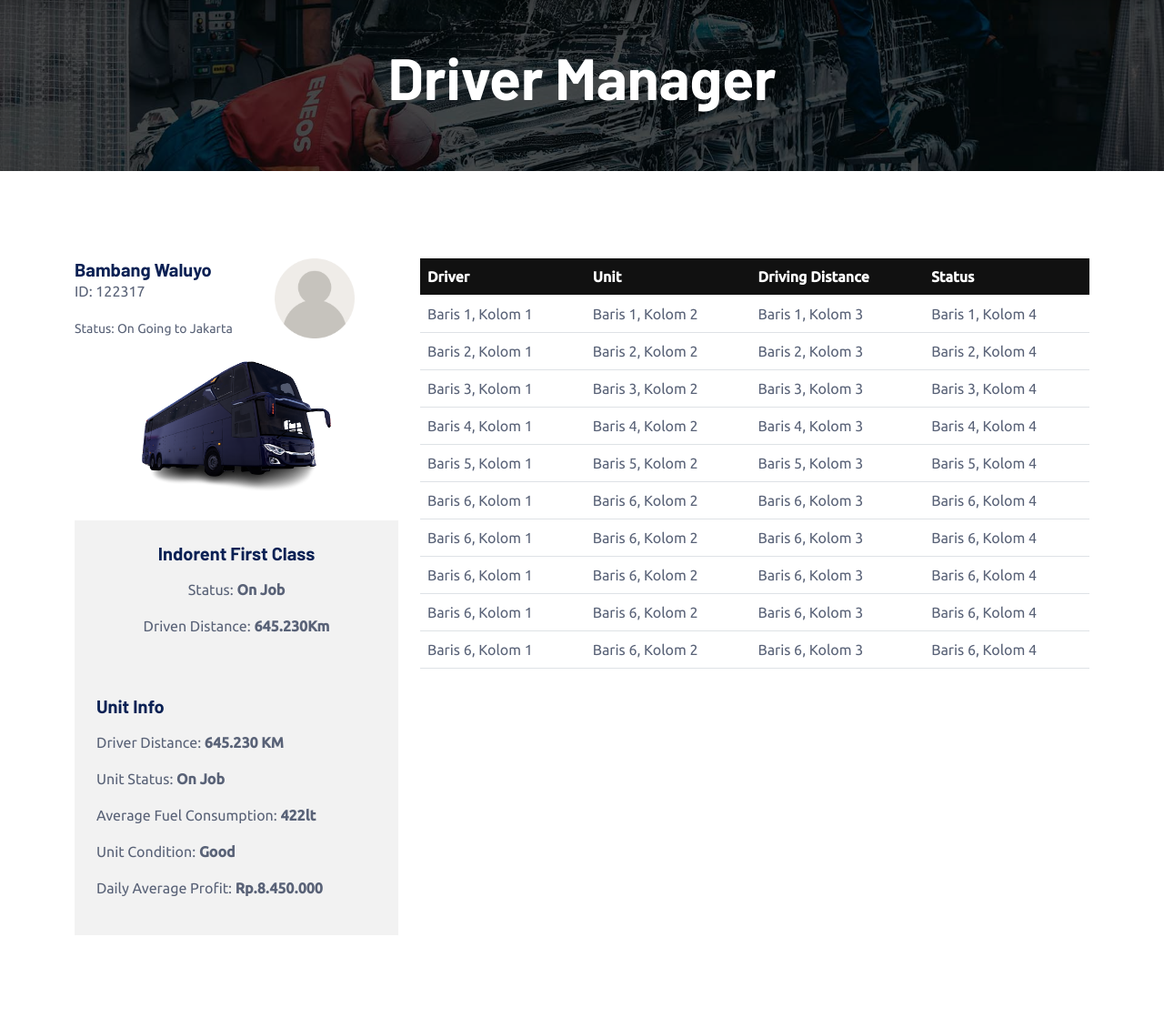
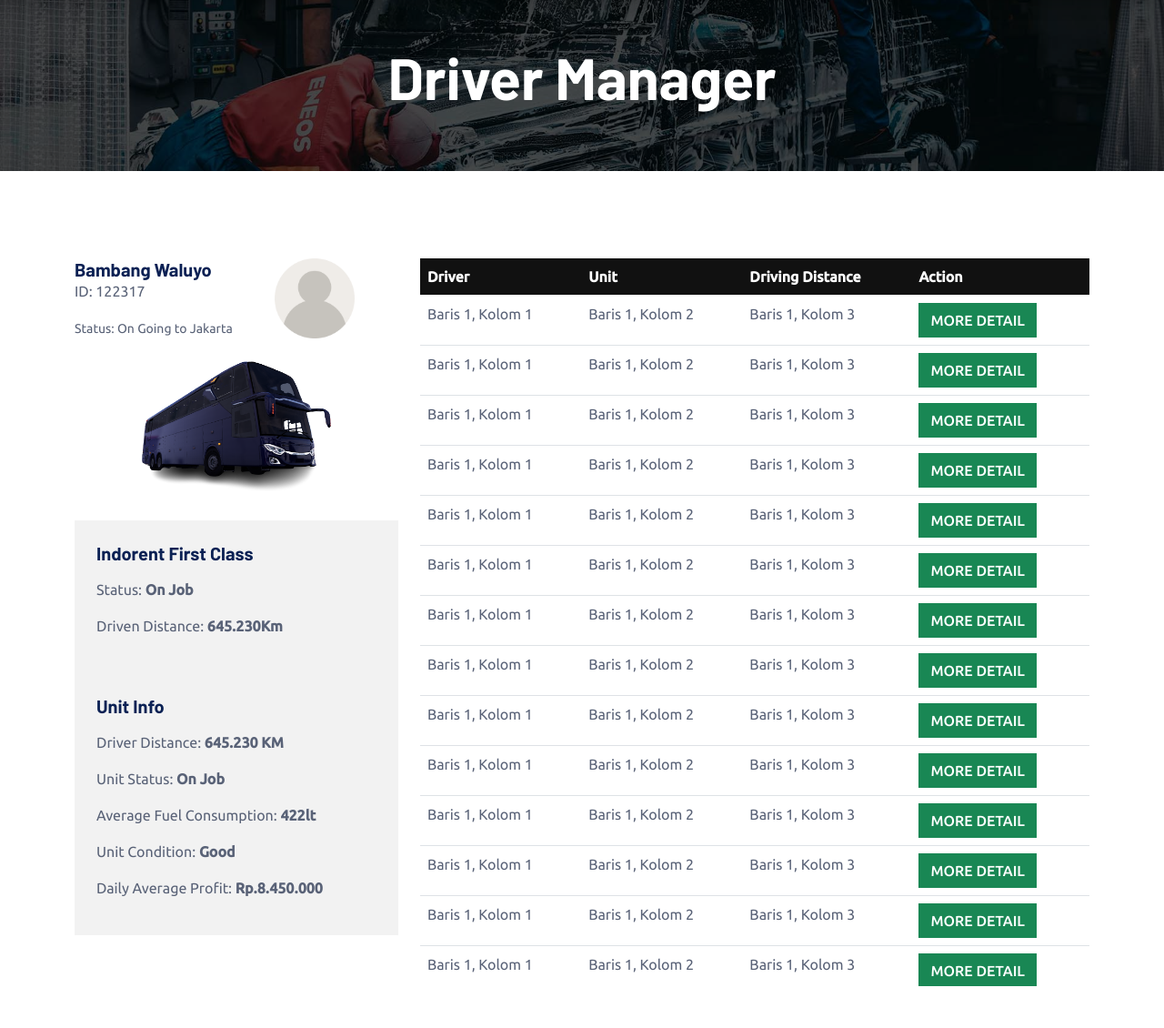
Before and after one commit to luhihsan/TransTrack, a PHP site: page /team.html in a window 1280 px wide. Shown: the part 76-1206 px from the top of the page at 91% size. Run offline with PHP 8.4, Linux system fonts and the light colour scheme; some libraries are stand-ins or nearby versions.

Commit message:
team.html

```diff
--- a/sambernyawa/css/style.css
+++ b/sambernyawa/css/style.css
@@ -396,3 +396,9 @@
 .chart {
   width: 40%;
 }
+
+
+.table-container {
+  height: 800px;
+  overflow: auto;
+}
--- a/sambernyawa/team.html
+++ b/sambernyawa/team.html
@@ -100,7 +100,7 @@
               <div class="position-relative overflow-hidden">
                 <img class="img-fluid" src="bus1.png" />
               </div>
-              <div class="bg-light text-center p-4">
+              <div class="bg-light p-4">
                 <h5 class="fw-bold mb-0">Indorent First Class</h5>
                 <p></p>
                 <p>Status: <b>On Job</b></p>
@@ -119,13 +119,14 @@
           </div>
           <div class="col-sm-8">
             <div class="wow fadeInUp" data-wow-delay="0.3s">
+              <div class="table-container">
                 <table class="table">
                   <thead class="table-dark">
                     <tr>
                       <th>Driver</th>
                       <th>Unit</th>
                       <th>Driving Distance</th>
-                    <th>Status</th>
+                      <th>Action</th>
                     </tr>
                   </thead>
                   <tbody>
@@ -133,64 +134,248 @@
                       <td>Baris 1, Kolom 1</td>
                       <td>Baris 1, Kolom 2</td>
                       <td>Baris 1, Kolom 3</td>
-                    <td>Baris 1, Kolom 4</td>
+                      <td><button type="button" class="btn btn-success">More Detail</button></td>
                     </tr>
                     <tr>
-                    <td>Baris 2, Kolom 1</td>
-                    <td>Baris 2, Kolom 2</td>
-                    <td>Baris 2, Kolom 3</td>
-                    <td>Baris 2, Kolom 4</td>
+                      <td>Baris 1, Kolom 1</td>
+                      <td>Baris 1, Kolom 2</td>
+                      <td>Baris 1, Kolom 3</td>
+                      <td><button type="button" class="btn btn-success">More Detail</button></td>
                     </tr>
                     <tr>
-                    <td>Baris 3, Kolom 1</td>
-                    <td>Baris 3, Kolom 2</td>
-                    <td>Baris 3, Kolom 3</td>
-                    <td>Baris 3, Kolom 4</td>
+                      <td>Baris 1, Kolom 1</td>
+                      <td>Baris 1, Kolom 2</td>
+                      <td>Baris 1, Kolom 3</td>
+                      <td><button type="button" class="btn btn-success">More Detail</button></td>
                     </tr>
                     <tr>
-                    <td>Baris 4, Kolom 1</td>
-                    <td>Baris 4, Kolom 2</td>
-                    <td>Baris 4, Kolom 3</td>
-                    <td>Baris 4, Kolom 4</td>
+                      <td>Baris 1, Kolom 1</td>
+                      <td>Baris 1, Kolom 2</td>
+                      <td>Baris 1, Kolom 3</td>
+                      <td><button type="button" class="btn btn-success">More Detail</button></td>
                     </tr>
                     <tr>
-                    <td>Baris 5, Kolom 1</td>
-                    <td>Baris 5, Kolom 2</td>
-                    <td>Baris 5, Kolom 3</td>
-                    <td>Baris 5, Kolom 4</td>
+                      <td>Baris 1, Kolom 1</td>
+                      <td>Baris 1, Kolom 2</td>
+                      <td>Baris 1, Kolom 3</td>
+                      <td><button type="button" class="btn btn-success">More Detail</button></td>
                     </tr>
                     <tr>
-                    <td>Baris 6, Kolom 1</td>
-                    <td>Baris 6, Kolom 2</td>
-                    <td>Baris 6, Kolom 3</td>
-                    <td>Baris 6, Kolom 4</td>
+                      <td>Baris 1, Kolom 1</td>
+                      <td>Baris 1, Kolom 2</td>
+                      <td>Baris 1, Kolom 3</td>
+                      <td><button type="button" class="btn btn-success">More Detail</button></td>
                     </tr>
                     <tr>
-                    <td>Baris 6, Kolom 1</td>
-                    <td>Baris 6, Kolom 2</td>
-                    <td>Baris 6, Kolom 3</td>
-                    <td>Baris 6, Kolom 4</td>
+                      <td>Baris 1, Kolom 1</td>
+                      <td>Baris 1, Kolom 2</td>
+                      <td>Baris 1, Kolom 3</td>
+                      <td><button type="button" class="btn btn-success">More Detail</button></td>
                     </tr>
                     <tr>
-                    <td>Baris 6, Kolom 1</td>
-                    <td>Baris 6, Kolom 2</td>
-                    <td>Baris 6, Kolom 3</td>
-                    <td>Baris 6, Kolom 4</td>
+                      <td>Baris 1, Kolom 1</td>
+                      <td>Baris 1, Kolom 2</td>
+                      <td>Baris 1, Kolom 3</td>
+                      <td><button type="button" class="btn btn-success">More Detail</button></td>
                     </tr>
                     <tr>
-                    <td>Baris 6, Kolom 1</td>
-                    <td>Baris 6, Kolom 2</td>
-                    <td>Baris 6, Kolom 3</td>
-                    <td>Baris 6, Kolom 4</td>
+                      <td>Baris 1, Kolom 1</td>
+                      <td>Baris 1, Kolom 2</td>
+                      <td>Baris 1, Kolom 3</td>
+                      <td><button type="button" class="btn btn-success">More Detail</button></td>
                     </tr>
                     <tr>
-                    <td>Baris 6, Kolom 1</td>
-                    <td>Baris 6, Kolom 2</td>
-                    <td>Baris 6, Kolom 3</td>
-                    <td>Baris 6, Kolom 4</td>
+                      <td>Baris 1, Kolom 1</td>
+                      <td>Baris 1, Kolom 2</td>
+                      <td>Baris 1, Kolom 3</td>
+                      <td><button type="button" class="btn btn-success">More Detail</button></td>
                     </tr>
+                    <tr>
+                      <td>Baris 1, Kolom 1</td>
+                      <td>Baris 1, Kolom 2</td>
+                      <td>Baris 1, Kolom 3</td>
+                      <td><button type="button" class="btn btn-success">More Detail</button></td>
+                    </tr>
+                    <tr>
+                      <td>Baris 1, Kolom 1</td>
+                      <td>Baris 1, Kolom 2</td>
+                      <td>Baris 1, Kolom 3</td>
+                      <td><button type="button" class="btn btn-success">More Detail</button></td>
+                    </tr>
+                    <tr>
+                      <td>Baris 1, Kolom 1</td>
+                      <td>Baris 1, Kolom 2</td>
+                      <td>Baris 1, Kolom 3</td>
+                      <td><button type="button" class="btn btn-success">More Detail</button></td>
+                    </tr>
+                    <tr>
+                      <td>Baris 1, Kolom 1</td>
+                      <td>Baris 1, Kolom 2</td>
+                      <td>Baris 1, Kolom 3</td>
+                      <td><button type="button" class="btn btn-success">More Detail</button></td>
+                    </tr>
+                    <tr>
+                      <td>Baris 1, Kolom 1</td>
+                      <td>Baris 1, Kolom 2</td>
+                      <td>Baris 1, Kolom 3</td>
+                      <td><button type="button" class="btn btn-success">More Detail</button></td>
+                    </tr>
+                    <tr>
+                      <td>Baris 1, Kolom 1</td>
+                      <td>Baris 1, Kolom 2</td>
+                      <td>Baris 1, Kolom 3</td>
+                      <td><button type="button" class="btn btn-success">More Detail</button></td>
+                    </tr>
+                    <tr>
+                      <td>Baris 1, Kolom 1</td>
+                      <td>Baris 1, Kolom 2</td>
+                      <td>Baris 1, Kolom 3</td>
+                      <td><button type="button" class="btn btn-success">More Detail</button></td>
+                    </tr>
+                    <tr>
+                      <td>Baris 1, Kolom 1</td>
+                      <td>Baris 1, Kolom 2</td>
+                      <td>Baris 1, Kolom 3</td>
+                      <td><button type="button" class="btn btn-success">More Detail</button></td>
+                    </tr>
+                    <tr>
+                      <td>Baris 1, Kolom 1</td>
+                      <td>Baris 1, Kolom 2</td>
+                      <td>Baris 1, Kolom 3</td>
+                      <td><button type="button" class="btn btn-success">More Detail</button></td>
+                    </tr>
+                    <tr>
+                      <td>Baris 1, Kolom 1</td>
+                      <td>Baris 1, Kolom 2</td>
+                      <td>Baris 1, Kolom 3</td>
+                      <td><button type="button" class="btn btn-success">More Detail</button></td>
+                    </tr>
+                    <tr>
+                      <td>Baris 1, Kolom 1</td>
+                      <td>Baris 1, Kolom 2</td>
+                      <td>Baris 1, Kolom 3</td>
+                      <td><button type="button" class="btn btn-success">More Detail</button></td>
+                    </tr>
+                    <tr>
+                      <td>Baris 1, Kolom 1</td>
+                      <td>Baris 1, Kolom 2</td>
+                      <td>Baris 1, Kolom 3</td>
+                      <td><button type="button" class="btn btn-success">More Detail</button></td>
+                    </tr>
+                    <tr>
+                      <td>Baris 1, Kolom 1</td>
+                      <td>Baris 1, Kolom 2</td>
+                      <td>Baris 1, Kolom 3</td>
+                      <td><button type="button" class="btn btn-success">More Detail</button></td>
+                    </tr>
+                    <tr>
+                      <td>Baris 1, Kolom 1</td>
+                      <td>Baris 1, Kolom 2</td>
+                      <td>Baris 1, Kolom 3</td>
+                      <td><button type="button" class="btn btn-success">More Detail</button></td>
+                    </tr>
+                    <tr>
+                      <td>Baris 1, Kolom 1</td>
+                      <td>Baris 1, Kolom 2</td>
+                      <td>Baris 1, Kolom 3</td>
+                      <td><button type="button" class="btn btn-success">More Detail</button></td>
+                    </tr>
+                    <tr>
+                      <td>Baris 1, Kolom 1</td>
+                      <td>Baris 1, Kolom 2</td>
+                      <td>Baris 1, Kolom 3</td>
+                      <td><button type="button" class="btn btn-success">More Detail</button></td>
+                    </tr>
+                    <tr>
+                      <td>Baris 1, Kolom 1</td>
+                      <td>Baris 1, Kolom 2</td>
+                      <td>Baris 1, Kolom 3</td>
+                      <td><button type="button" class="btn btn-success">More Detail</button></td>
+                    </tr>
+                    <tr>
+                      <td>Baris 1, Kolom 1</td>
+                      <td>Baris 1, Kolom 2</td>
+                      <td>Baris 1, Kolom 3</td>
+                      <td><button type="button" class="btn btn-success">More Detail</button></td>
+                    </tr>
+                    <tr>
+                      <td>Baris 1, Kolom 1</td>
+                      <td>Baris 1, Kolom 2</td>
+                      <td>Baris 1, Kolom 3</td>
+                      <td><button type="button" class="btn btn-success">More Detail</button></td>
+                    </tr>
+                    <tr>
+                      <td>Baris 1, Kolom 1</td>
+                      <td>Baris 1, Kolom 2</td>
+                      <td>Baris 1, Kolom 3</td>
+                      <td><button type="button" class="btn btn-success">More Detail</button></td>
+                    </tr>
+                    <tr>
+                      <td>Baris 1, Kolom 1</td>
+                      <td>Baris 1, Kolom 2</td>
+                      <td>Baris 1, Kolom 3</td>
+                      <td><button type="button" class="btn btn-success">More Detail</button></td>
+                    </tr>
+                    <tr>
+                      <td>Baris 1, Kolom 1</td>
+                      <td>Baris 1, Kolom 2</td>
+                      <td>Baris 1, Kolom 3</td>
+                      <td><button type="button" class="btn btn-success">More Detail</button></td>
+                    </tr>
+                    <tr>
+                      <td>Baris 1, Kolom 1</td>
+                      <td>Baris 1, Kolom 2</td>
+                      <td>Baris 1, Kolom 3</td>
+                      <td><button type="button" class="btn btn-success">More Detail</button></td>
+                    </tr>
+                    <tr>
+                      <td>Baris 1, Kolom 1</td>
+                      <td>Baris 1, Kolom 2</td>
+                      <td>Baris 1, Kolom 3</td>
+                      <td><button type="button" class="btn btn-success">More Detail</button></td>
+                    </tr>
+                    <tr>
+                      <td>Baris 1, Kolom 1</td>
+                      <td>Baris 1, Kolom 2</td>
+                      <td>Baris 1, Kolom 3</td>
+                      <td><button type="button" class="btn btn-success">More Detail</button></td>
+                    </tr>
+                    <tr>
+                      <td>Baris 1, Kolom 1</td>
+                      <td>Baris 1, Kolom 2</td>
+                      <td>Baris 1, Kolom 3</td>
+                      <td><button type="button" class="btn btn-success">More Detail</button></td>
+                    </tr>
+                    <tr>
+                      <td>Baris 1, Kolom 1</td>
+                      <td>Baris 1, Kolom 2</td>
+                      <td>Baris 1, Kolom 3</td>
+                      <td><button type="button" class="btn btn-success">More Detail</button></td>
+                    </tr>
+                    <tr>
+                      <td>Baris 1, Kolom 1</td>
+                      <td>Baris 1, Kolom 2</td>
+                      <td>Baris 1, Kolom 3</td>
+                      <td><button type="button" class="btn btn-success">More Detail</button></td>
+                    </tr>
+                    <tr>
+                      <td>Baris 1, Kolom 1</td>
+                      <td>Baris 1, Kolom 2</td>
+                      <td>Baris 1, Kolom 3</td>
+                      <td><button type="button" class="btn btn-success">More Detail</button></td>
+                    </tr>
+                    <tr>
+                      <td>Baris 1, Kolom 1</td>
+                      <td>Baris 1, Kolom 2</td>
+                      <td>Baris 1, Kolom 3</td>
+                      <td><button type="button" class="btn btn-success">More Detail</button></td>
+                    </tr>
+
                   </tbody>
                 </table>
+
+              </div>
+
             </div>
           </div>
         </div>
```
Also changed, not shown: sambernyawa/testimonial.html (+25 -13 lines). Lines whose indentation alone changed are shown as unchanged.
